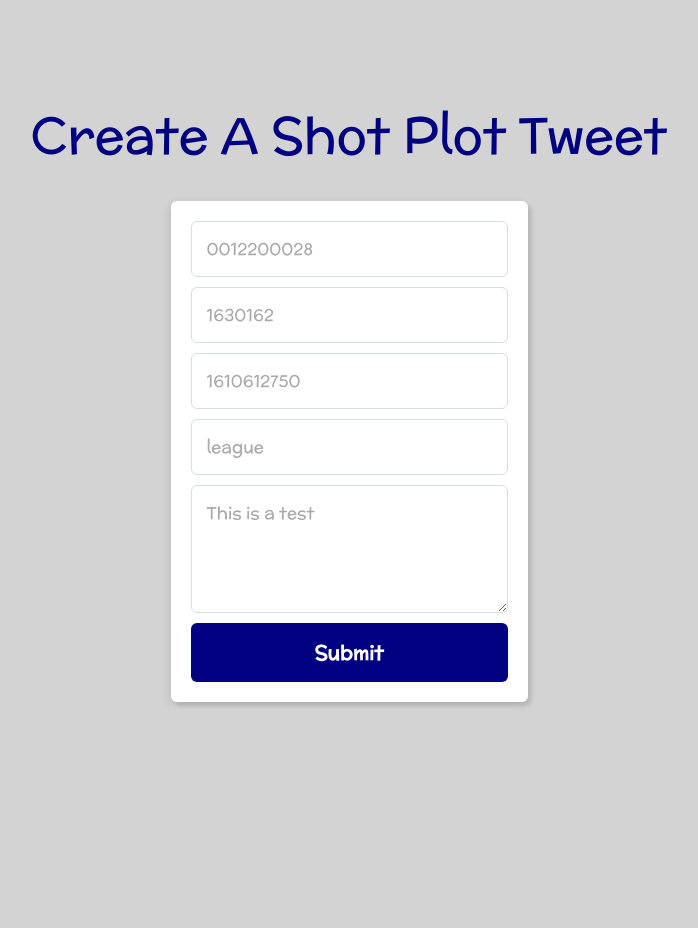
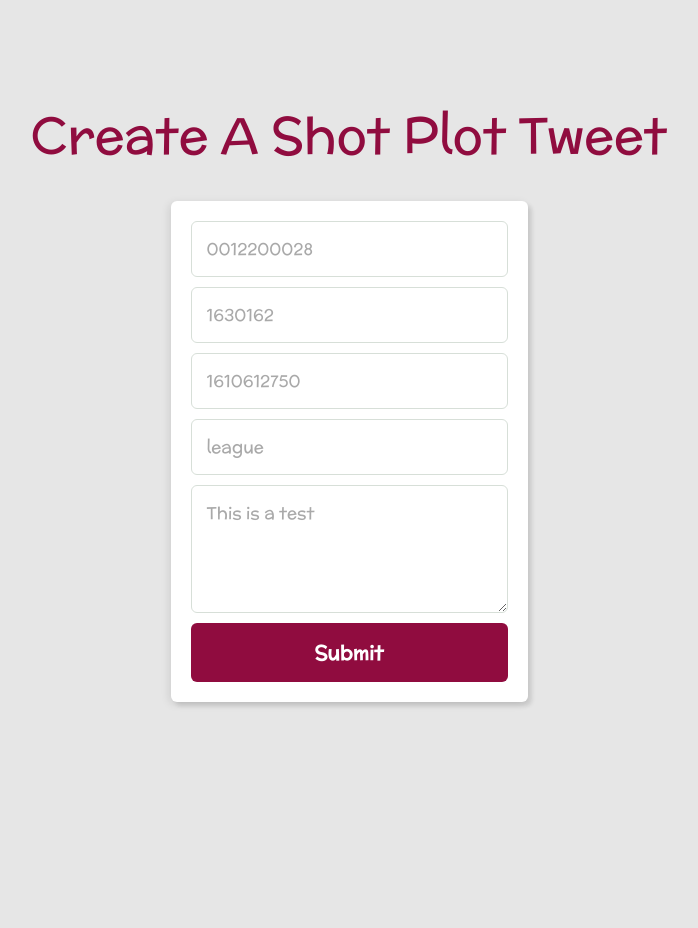
Before and after one commit to scottgoodell/nba-shot-plots, a Flask app: page /create in a window 1280 px wide. Shown: the whole page, without its empty margins (291-989 px from the left). Run offline with Flask 2, Linux system fonts and the light colour scheme.

Commit message:
edit create colors

```diff
--- a/static/styles/create.css
+++ b/static/styles/create.css
@@ -16,7 +16,7 @@ body {
   flex-wrap: wrap;
   justify-content: center;
   align-items: center;
-  background-color: lightgray;
+  background-color: #e6e6e6;
   min-height: 100vh;
   padding-bottom: 10%;
 }
@@ -24,7 +24,7 @@ body {
 .loginItem1 {
   font-size: 50px;
   padding-bottom: 30px;
-  color: navy;
+  color: #900C3F;
 }
 
 .loginInput {
@@ -36,15 +36,19 @@ body {
 }
 
 .loginButton {
-  background-color: navy;
+  background-color: #900C3F;
   border: none;
   color: white;
   padding: 15px;
   font-size: 20px;
   font-weight: bold;
   border-radius: 6px;
-  transition: 0.3s all;
+  transition: 0.2s all;
   cursor: pointer;
+}
+
+.loginButton:hover {
+  background-color: #af3061;
 }
 
 .formItem {
```
